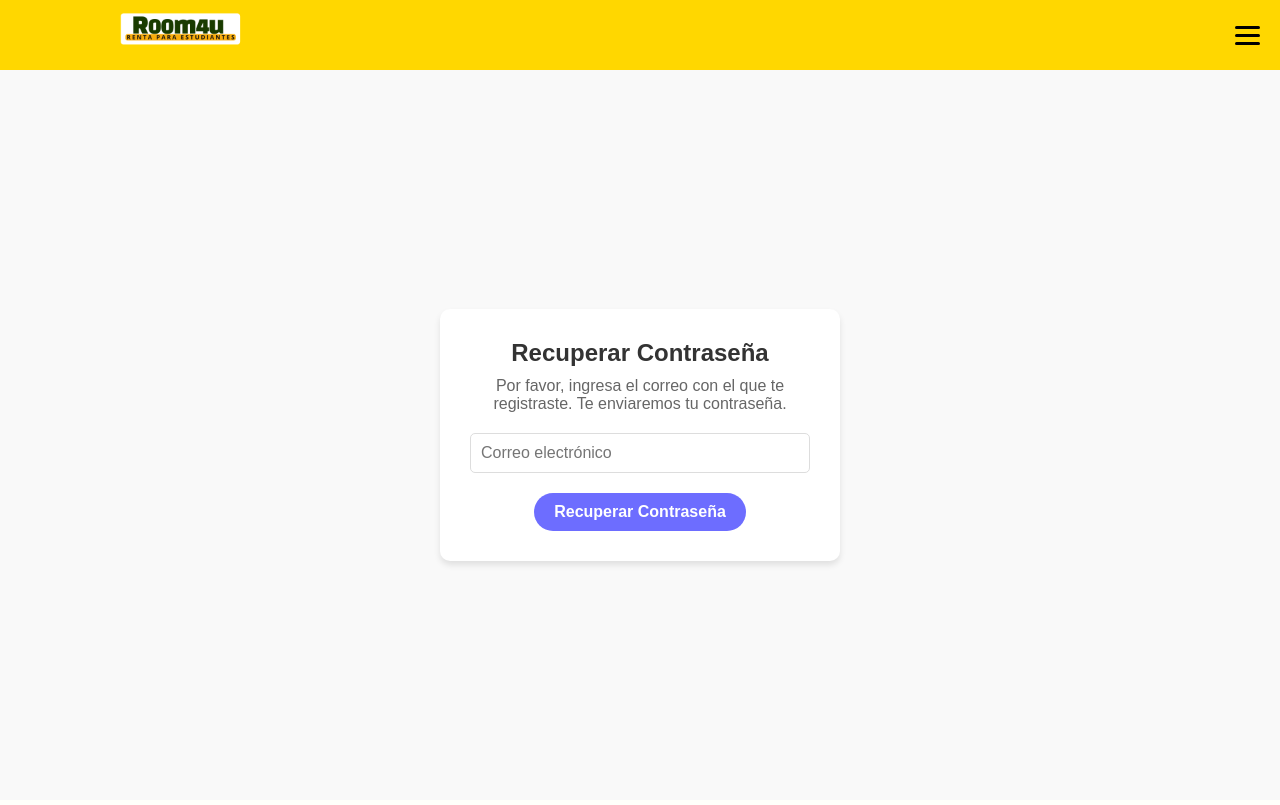
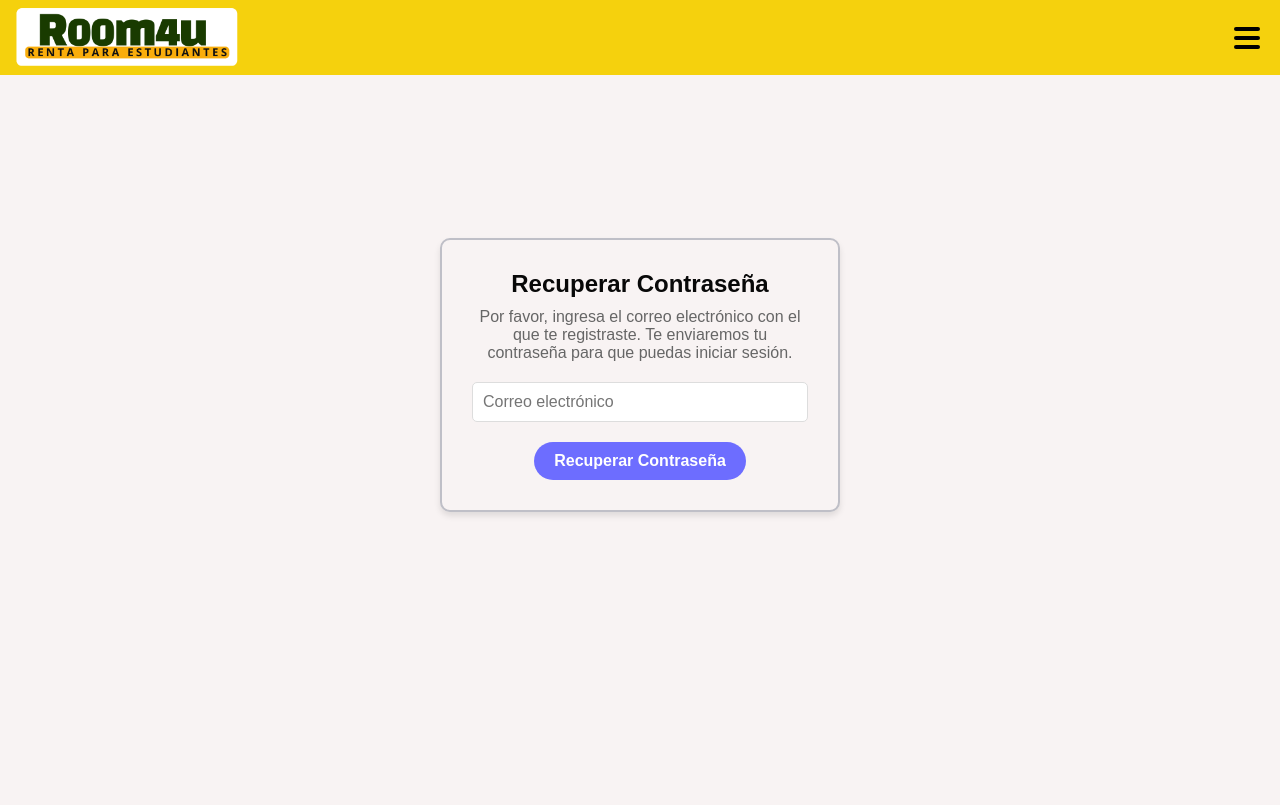
Before and after one commit to LidiaMargarita/ROOM4U, a PHP site: page /inicio-sesion/recuperar/index.html in a window 1280 px wide. Before the commit the page ends 567 px from the top, so only its background shows below. Run offline with PHP 8.4, Linux system fonts and the light colour scheme.

Commit message:
INICIO Y PUBLICAR

```diff
--- a/inicio-sesion/recuperar/index.html
+++ b/inicio-sesion/recuperar/index.html
@@ -30,7 +30,7 @@
     <main class="main-container">
         <div class="form-container">
             <h1>Recuperar Contraseña</h1>
-            <p>Por favor, ingresa el correo con el que te registraste. Te enviaremos tu contraseña.</p>
+            <p>Por favor, ingresa el correo electrónico con el que te registraste. Te enviaremos tu contraseña para que puedas iniciar sesión.</p>
             <form id="recuperarForm">
                 <div class="input-group">
                     <input type="email" id="email" name="email" placeholder="Correo electrónico" required>
--- a/inicio-sesion/recuperar/style.css
+++ b/inicio-sesion/recuperar/style.css
@@ -12,20 +12,23 @@ body {
 
 /* Cabecera */
 header {
-    background-color: #FFD700; /* Amarillo brillante */
+    background-color: #f5d10d; /* Amarillo brillante */
     display: flex;
     justify-content: space-between;
     align-items: center;
     padding: 10px 20px;
-    height: 70px;
+    height: 75px; /* Ajustar la altura */
     box-shadow: 0px 4px 6px rgba(0, 0, 0, 0.1);
 }
 
 .logo {
-    height: 180px; /* Ajustar el tamaño del logo */
+    height: 333px; /* Tamaño ajustado del logo */
     object-fit: contain;
+    margin-top: 18px;
+    margin-left: -190px;
 }
 
+/* Menú hamburguesa */
 .menu-hamburguesa {
     display: flex;
     flex-direction: column;
@@ -35,33 +38,35 @@ header {
 
 .menu-hamburguesa span {
     background-color: #000;
-    height: 3px;
-    width: 25px;
+    height: 4px;
+    width: 26px;
     border-radius: 2px;
 }
-
+/*--------------------------------------------------------------------------------------------*/
 /* Contenedor principal */
 .main-container {
     display: flex;
     justify-content: center;
     align-items: center;
     height: calc(100vh - 70px); /* Altura total menos la cabecera */
-    background-color: #f9f9f9;
+    background-color: #f8f3f3;   /*COLOR DE LA PAGINA*/
 }
 
 /* Formulario */
 .form-container {
-    background-color: #fff;
+    background-color: #f8f3f3;
     padding: 30px;
     border-radius: 10px;
     box-shadow: 0px 4px 6px rgba(0, 0, 0, 0.1);
     text-align: center;
     width: 400px;
+    margin-top: -130px;   /*subir la caja*/
+    border: 2px solid#bfbfc7;
 }
 
 h1 {
     font-size: 24px;
-    color: #333;
+    color: #080808;
     margin-bottom: 10px;
 }
 
--- a/inicio-sesion/style.css
+++ b/inicio-sesion/style.css
@@ -134,7 +134,7 @@ header {
     border-radius: 25px;
     background-color: #6d6dff;
     color: #ffffff;
-    font-size: 18px; /* Tamaño más grande */
+    font-size: 18px; /* Tamaño más grande LETRA*/
     font-weight: bold;
     cursor: pointer;
     margin-top: 10px; /* Espaciado del resto del formulario */
```
Also changed, not shown: publicar/style.css (+9 -36 lines).
